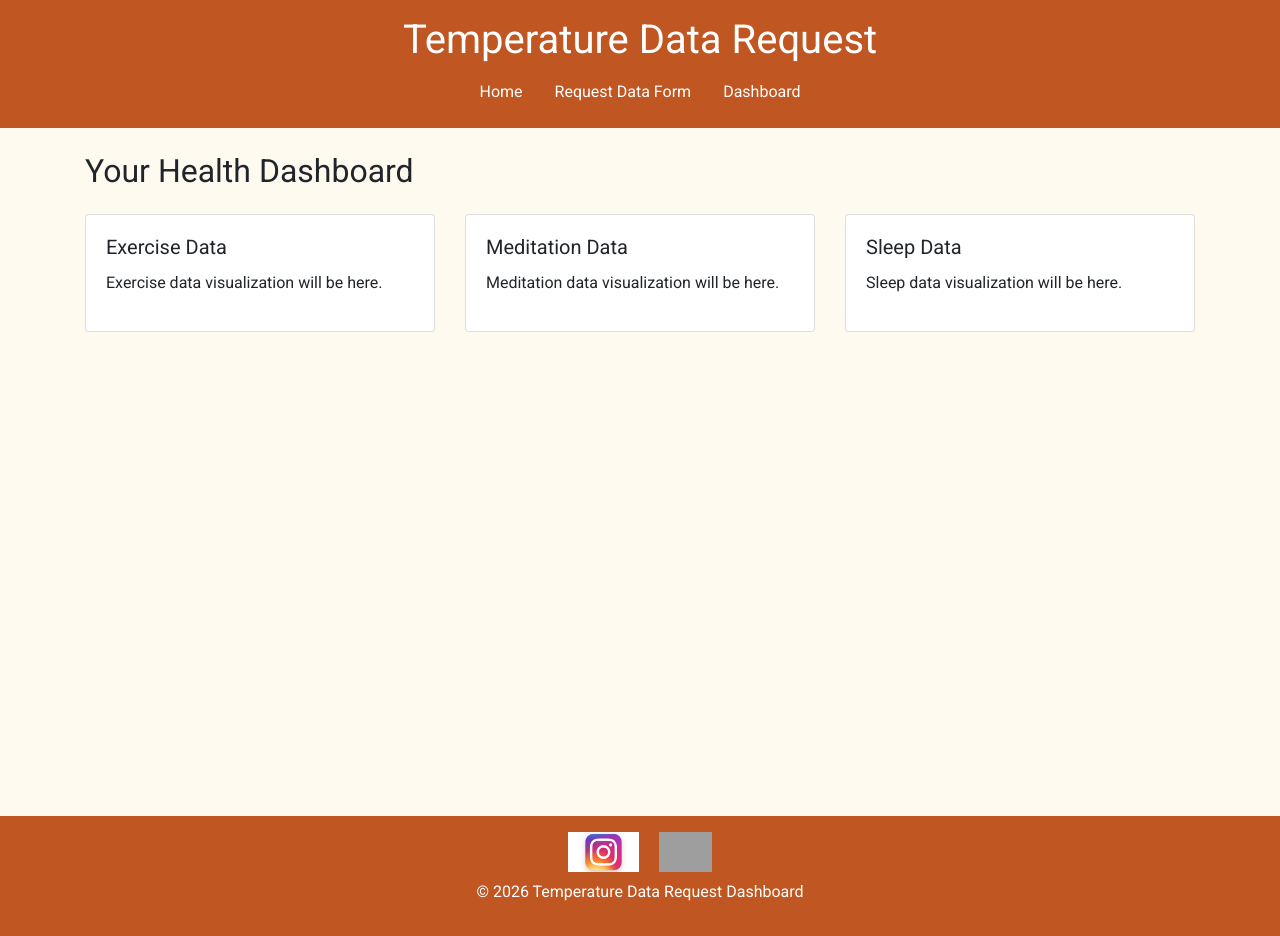
After one commit to behzad89/flask-app, a Flask app: page /dashboard in a window 1280 px wide. The commit adds this page. Run offline with Flask 3, Linux system fonts and the light colour scheme; some libraries are stand-ins or nearby versions; grey boxes are pictures that could not be loaded.

Commit message:
prepare the templates, home page

```diff
--- a/app.py
+++ b/app.py
@@ -1,13 +1,21 @@
 """A minimal Flask app — my first web server."""
 
+
+from datetime import datetime
 
 from flask import Flask, render_template, request, redirect, url_for
 
 app = Flask(__name__)  # __name__ tells Flask where to find resources
 
 
+@app.context_processor
+def inject_year():
+    """Make the current year available to every template as `current_year`."""
+    return {'current_year': datetime.now().year}
+
+
 @app.route('/')  # maps the URL "/" to the function below
-def hello():
+def index():
     """Return the text shown when someone visits the homepage."""
     return render_template('index.html')
 
@@ -22,7 +30,7 @@ def form():
 
 @app.route('/dashboard')
 def dashboard():
-    # render_template lokks for HTML files iside the templates folder
+    # render_template lokks for HTML
     return render_template('dashboard.html')
 
 if __name__ == '__main__':
--- /dev/null
+++ b/forms.py
@@ -0,0 +1,6 @@
+from flask_wtf import FlaskForm
+from wtforms import StringField, SubmitField
+
+class MyForm(FlaskForm):
+    name = StringField('Name')
+    submit = SubmitField('Submit')
--- a/requirements.txt
+++ b/requirements.txt
@@ -1 +1,3 @@
 Flask==3.1.3
+flask_wtf==1.3.0
+WTForms==3.2.2
--- /dev/null
+++ b/static/css/style.css
@@ -0,0 +1,19 @@
+/* Custom Styles for Health Tracker Dashboard */
+
+body {
+    font-family: 'Roboto', sans-serif;
+    background-color: #fffaf0;
+}
+
+header, footer {
+    background-color: #c05621;
+}
+
+.btn-track {
+    background-color: #c05621;
+    color: #ffffff;
+}
+
+main.container {
+    height: 640px
+}
--- /dev/null
+++ b/templates/base.html
@@ -0,0 +1,40 @@
+<!DOCTYPE html>
+<html lang="en">
+<head>
+    <meta charset="UTF-8">
+    <meta name="viewport" content="width=device-width, initial-scale=1.0">
+    <title>{% block title %}Temperature Data Request{% endblock %}</title>
+    <link href="https://stackpath.bootstrapcdn.com/bootstrap/4.5.2/css/bootstrap.min.css" rel="stylesheet">
+    <link href="https://fonts.googleapis.com/css2?family=Roboto:wght@400;700&display=swap" rel="stylesheet">
+    <link rel="stylesheet" href="{{ url_for('static', filename='css/style.css') }}">
+</head>
+<body>
+    <header class="text-white text-center py-3 mb-4">
+        <h1>Temperature Data Request</h1>
+        <nav>
+            <ul class="nav justify-content-center">
+                <li class="nav-item"><a class="nav-link text-white" href="{{ url_for('index') }}">Home</a></li>
+                <li class="nav-item"><a class="nav-link text-white" href="{{ url_for('form') }}">Request Data Form</a></li>
+                <li class="nav-item"><a class="nav-link text-white" href="{{ url_for('dashboard') }}">Dashboard</a></li>
+            </ul>
+        </nav>
+    </header>
+    <main class="container">
+        {% block content %}
+        {% endblock %}
+
+
+
+    </main>
+    <footer class="text-white text-center py-3 mt-4">
+        <div class="mb-2">
+            <img src="{{ url_for('static', filename='images/logo1.jpg') }}" alt="Logo 1" height="40" class="mx-2">
+            <img src="{{ url_for('static', filename='images/logo2.png') }}" alt="Logo 2" height="40" class="mx-2">
+        </div>
+        <p>&copy; {{ current_year }} Temperature Data Request Dashboard</p>
+    </footer>
+    <script src="https://code.jquery.com/jquery-3.5.1.slim.min.js"></script>
+    <script src="https://cdn.jsdelivr.net/npm/@popperjs/core@2.9.2/dist/umd/popper.min.js"></script>
+    <script src="https://stackpath.bootstrapcdn.com/bootstrap/4.5.2/js/bootstrap.min.js"></script>
+</body>
+</html>
--- /dev/null
+++ b/templates/dashboard.html
@@ -0,0 +1,36 @@
+{% extends "base.html" %}
+
+{% block title %}Dashboard{% endblock %}
+
+{% block content %}
+<h2 class="mb-4">Your Health Dashboard</h2>
+<div id="charts" class="row">
+    <div class="col-md-4 mb-4">
+        <div class="card">
+            <div class="card-body">
+                <h5 class="card-title">Exercise Data</h5>
+                <!-- Chart for exercise data -->
+                <p>Exercise data visualization will be here.</p>
+            </div>
+        </div>
+    </div>
+    <div class="col-md-4 mb-4">
+        <div class="card">
+            <div class="card-body">
+                <h5 class="card-title">Meditation Data</h5>
+                <!-- Chart for meditation data -->
+                <p>Meditation data visualization will be here.</p>
+            </div>
+        </div>
+    </div>
+    <div class="col-md-4 mb-4">
+        <div class="card">
+            <div class="card-body">
+                <h5 class="card-title">Sleep Data</h5>
+                <!-- Chart for sleep data -->
+                <p>Sleep data visualization will be here.</p>
+            </div>
+        </div>
+    </div>
+</div>
+{% endblock %}
```
Also changed, not shown: templates/form.html (added, +30 -0 lines), templates/index.html (+10 -10 lines), static/images/logo1.jpg (added), 1 other file.
